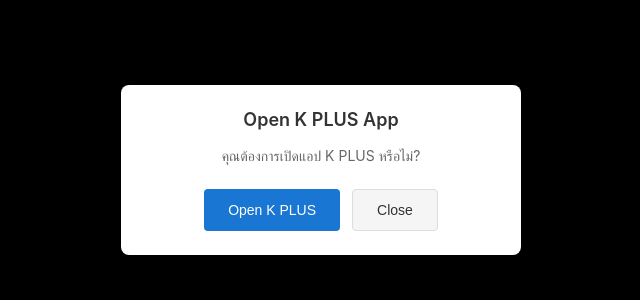
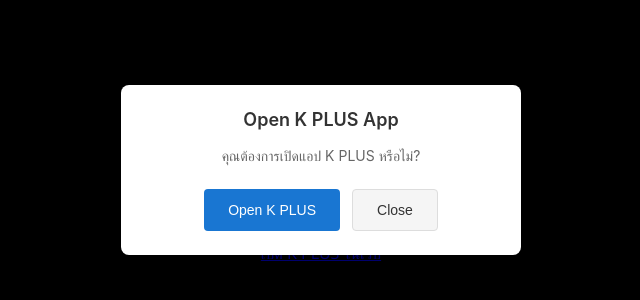
Before and after one commit to ammalesy/deeplink-js, a website: page odd.html in a window 1280 px wide. Shown: the part 230-530 px from the top of the page, 319-959 px from the left. Drawn offline with Linux system fonts and the light colour scheme.

Commit message:
Test a href

```diff
--- a/odd.html
+++ b/odd.html
@@ -14,6 +14,8 @@
         <button class="btn" onclick="openKPlusDirect();">
             เปิด K PLUS
         </button>
+        <br><br>
+        <a href="https://www.kasikornbank.com/th/kplus/deeplinkkplus/?nextAction=authenwithkplus&tokenId=xxxx">เปิด K PLUS ในเว็บ</a>
     </div>
 
     <script>
```
